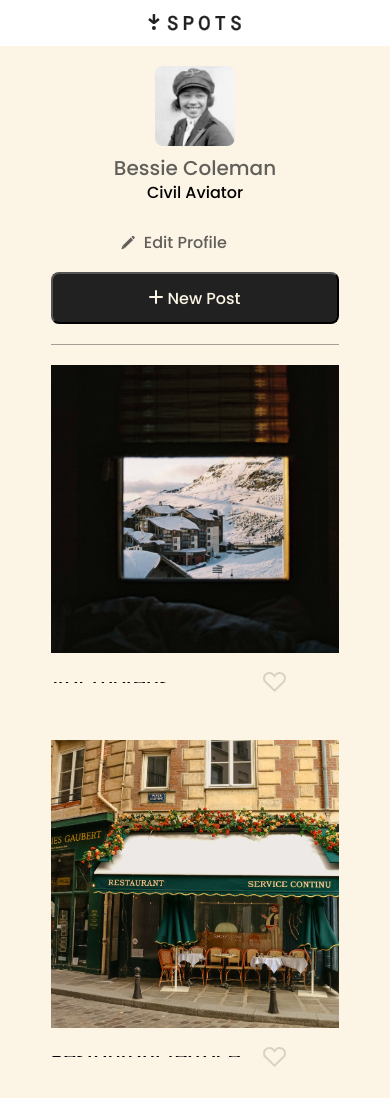
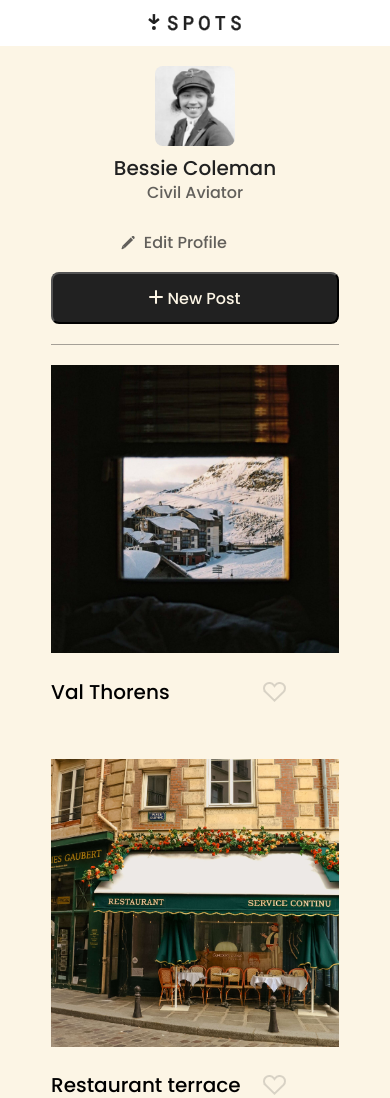
Before and after one commit to sanyaqaisar/se_project_spots, a plain HTML site: page index.html in a window 390 px wide. Shown: the top 1098 px of the page. Drawn offline with Linux system fonts and the light colour scheme; files whose address does not match are found by name.

Commit message:
profile name color added

```diff
--- a/blocks/card.css
+++ b/blocks/card.css
@@ -54,7 +54,7 @@
 .card__content{
 max-width: 235px;
 font-size: 16px;
-line-height: 1px;
+line-height: 1;
 }
 
 }
--- a/blocks/content.css
+++ b/blocks/content.css
@@ -8,3 +8,4 @@
   .content{
   padding: 0 16px;
 }
+}
--- a/blocks/footer.css
+++ b/blocks/footer.css
@@ -9,7 +9,7 @@ font-size: 16px;
 font-weight: 400;
 color: #212121B2;
 text-align: center;
-line-height: 1px;
+line-height: 1;
 
 
 }
--- a/blocks/profile.css
+++ b/blocks/profile.css
@@ -45,7 +45,7 @@ font-weight: 500;
 font-size: 32px;
 line-height: 1;
 color:#212121;
-opacity: 70%;
+opacity: 100%;
 overflow: hidden;
 text-overflow: ellipsis;
 -webkit-line-clamp: 3;
@@ -56,11 +56,12 @@ max-width: 420px;
 }
 
 
-
 .profile__description{
 margin:0;
 font-size: 16px;
 font-weight: 500;
+color: #212121;
+opacity: 70%;
 overflow: hidden;
 text-overflow: ellipsis;
 -webkit-line-clamp: 3;
@@ -68,9 +69,6 @@ text-overflow: ellipsis;
 max-width: 420px;
 
 }
-
-
-
 
 
 
```
Also changed, not shown: 1 other file.
